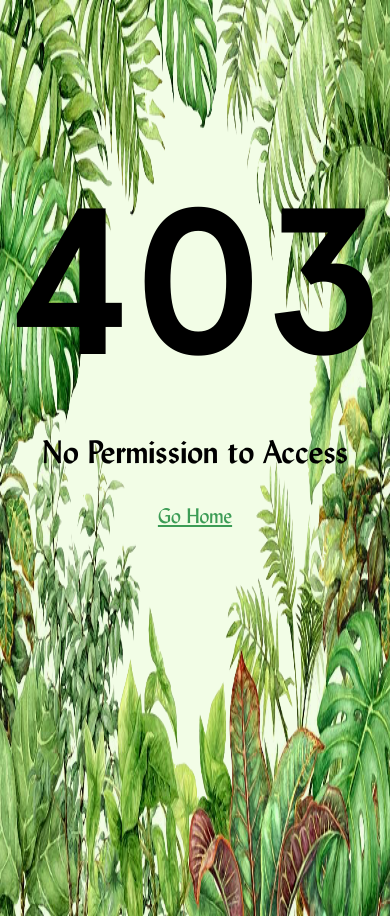
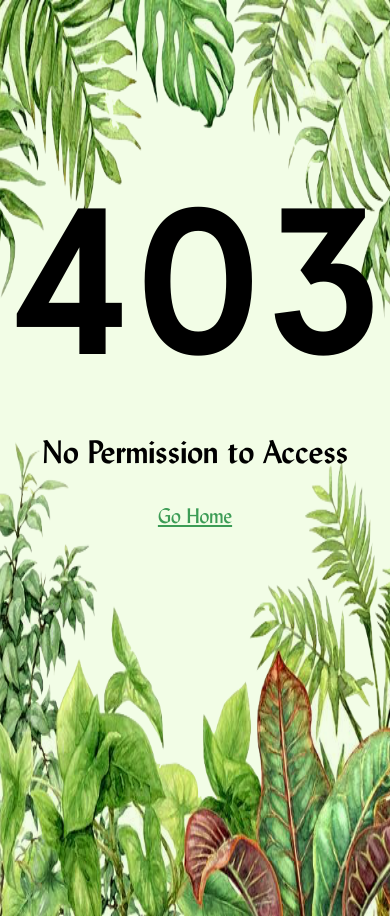
Before and after one commit to qjack001/Spotted, a Jekyll site: the page built from 403.html, in a window 390 px wide. Built offline with Jekyll 4.4.1, drawn with Linux system fonts in a browser that asks for light colours.

Commit message:
make error pages responsive

```diff
--- a/_layouts/error.html
+++ b/_layouts/error.html
@@ -67,11 +67,12 @@
                 background-color: var(--background);
                 height: 100%;
                 margin: 0px;
+                background-position: center;
             }
 
             @media only screen and (max-width: 900px)
             {
-                .big-header
+                body
                 {
                     background-size: 900px 100%;
                 }
@@ -79,7 +80,7 @@
 
             @media only screen and (max-width: 670px)
             {
-                .big-header
+                body
                 {
                     background-size: 700px 100%;
                 }
```
